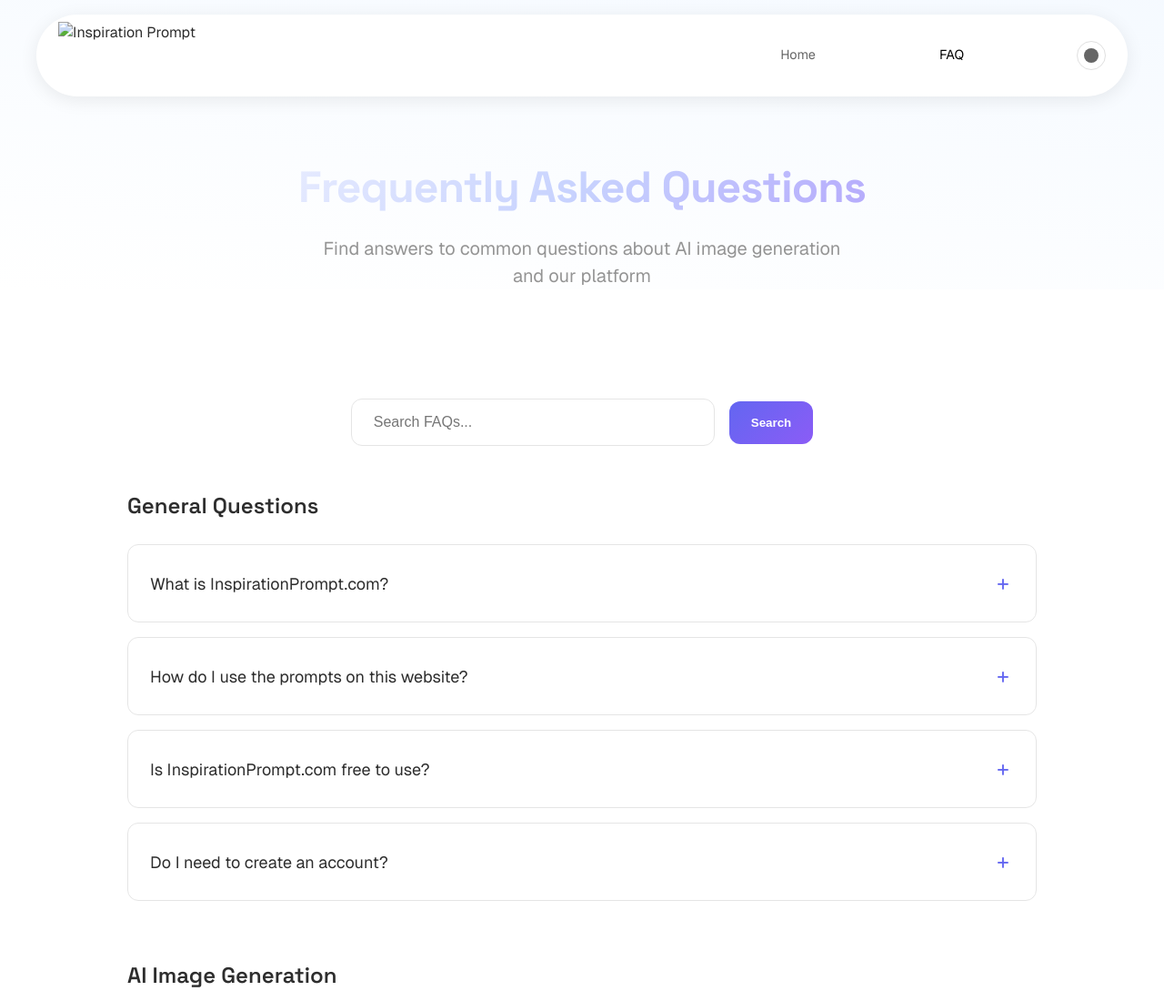
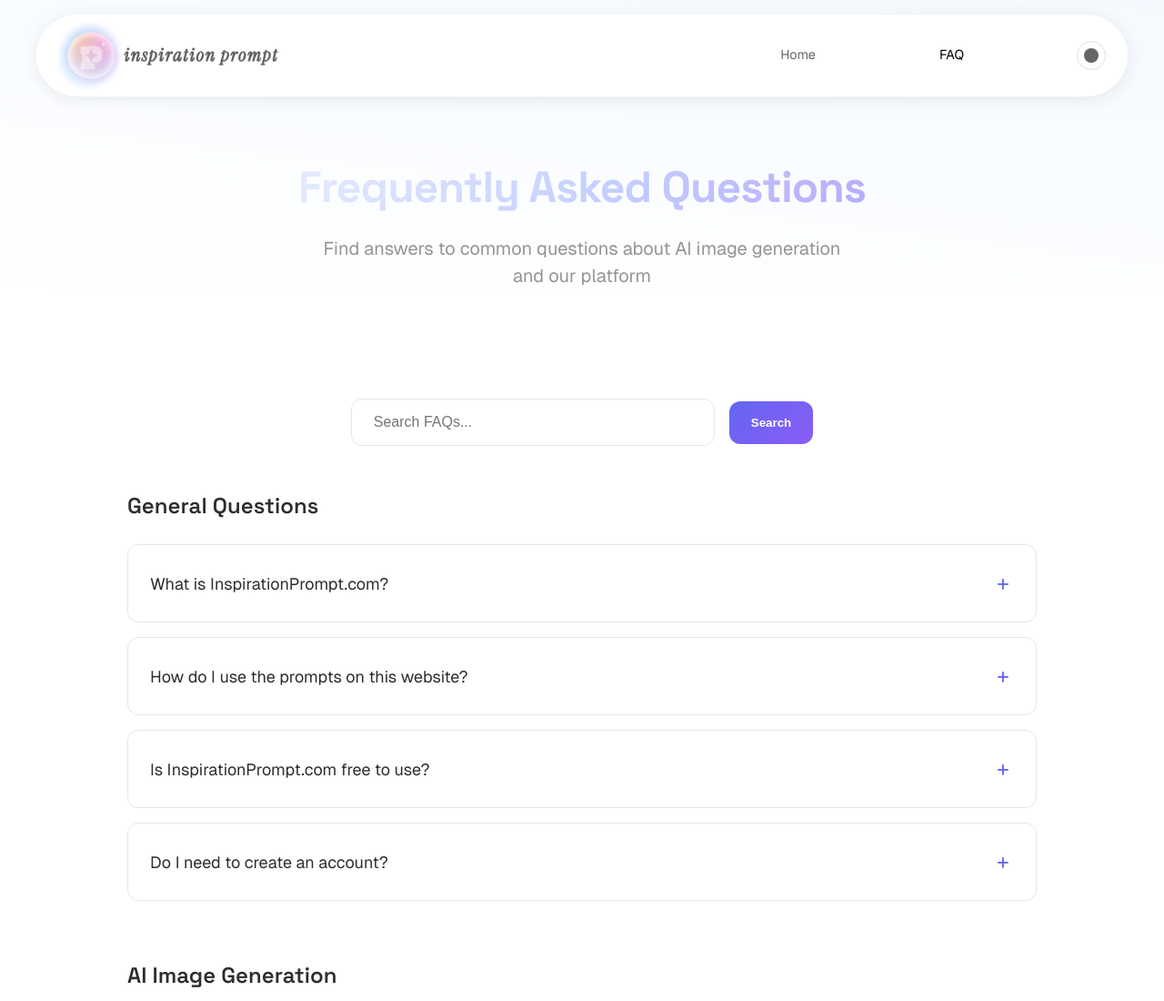
Before and after one commit to oussamaelhassnaoui/inspiration-prompt, a plain HTML site: page faq/index.html in a window 1280 px wide. Shown: the top 1100 px of the page at 91% size. Drawn offline with Linux system fonts and the light colour scheme; the site is published under a folder, as on GitHub Pages, so addresses that start at the root find nothing.

Commit message:
Update index.html

```diff
--- a/faq/index.html
+++ b/faq/index.html
@@ -16,7 +16,7 @@
     <nav class="navbar">
         <div class="nav-container">
             <div class="nav-logo">
-                <img src="/assets/Inspiration Prompt Logo.png" alt="Inspiration Prompt" class="logo-image">
+                <img src="../assets/Inspiration Prompt Logo.png" alt="Inspiration Prompt" class="logo-image">
             </div>
 
             <div class="nav-menu" id="nav-menu">
```
